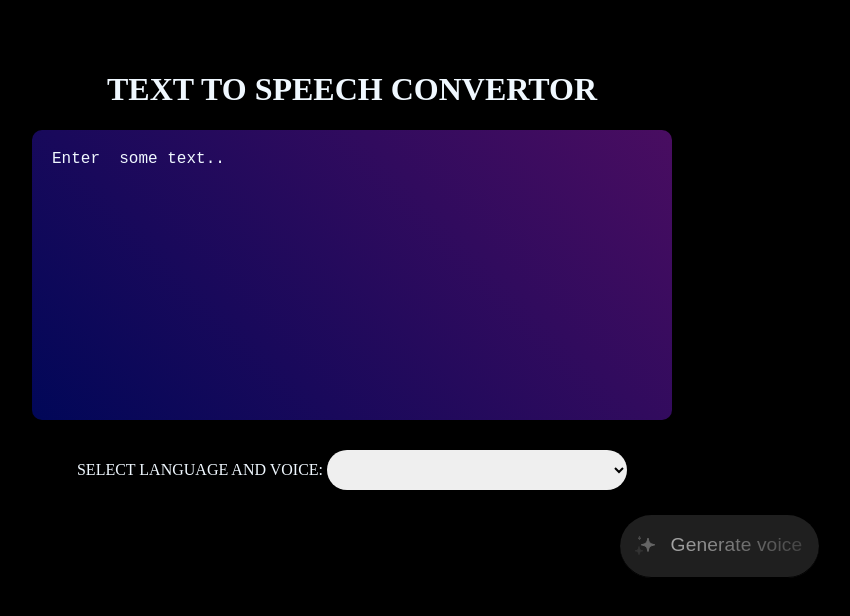
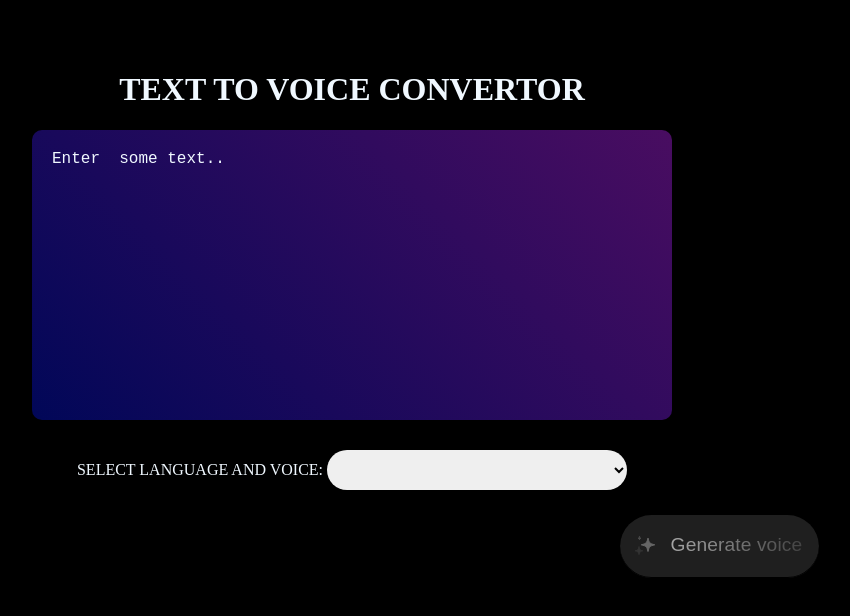
Before and after one commit to GOKUL-S-2006/Text-to-speech--Convertor, a plain HTML site: page index.html in a window 1280 px wide. Shown: the top 616 px of the page, without its empty margins (288-1138 px from the left). Drawn offline with Linux system fonts and the light colour scheme.

Commit message:
refactor:added by name

```diff
--- a/index.html
+++ b/index.html
@@ -7,7 +7,7 @@
 </head>
 <body>
     <div class="bd">
-      <h1>TEXT TO SPEECH CONVERTOR</h1>
+      <h1>TEXT TO VOICE CONVERTOR</h1>
       <textarea placeholder="Enter  some text.."></textarea>
      <div>
       <laber for="s" >SELECT  LANGUAGE AND VOICE: </laber>
```
Also changed, not shown: git.txt (added).
